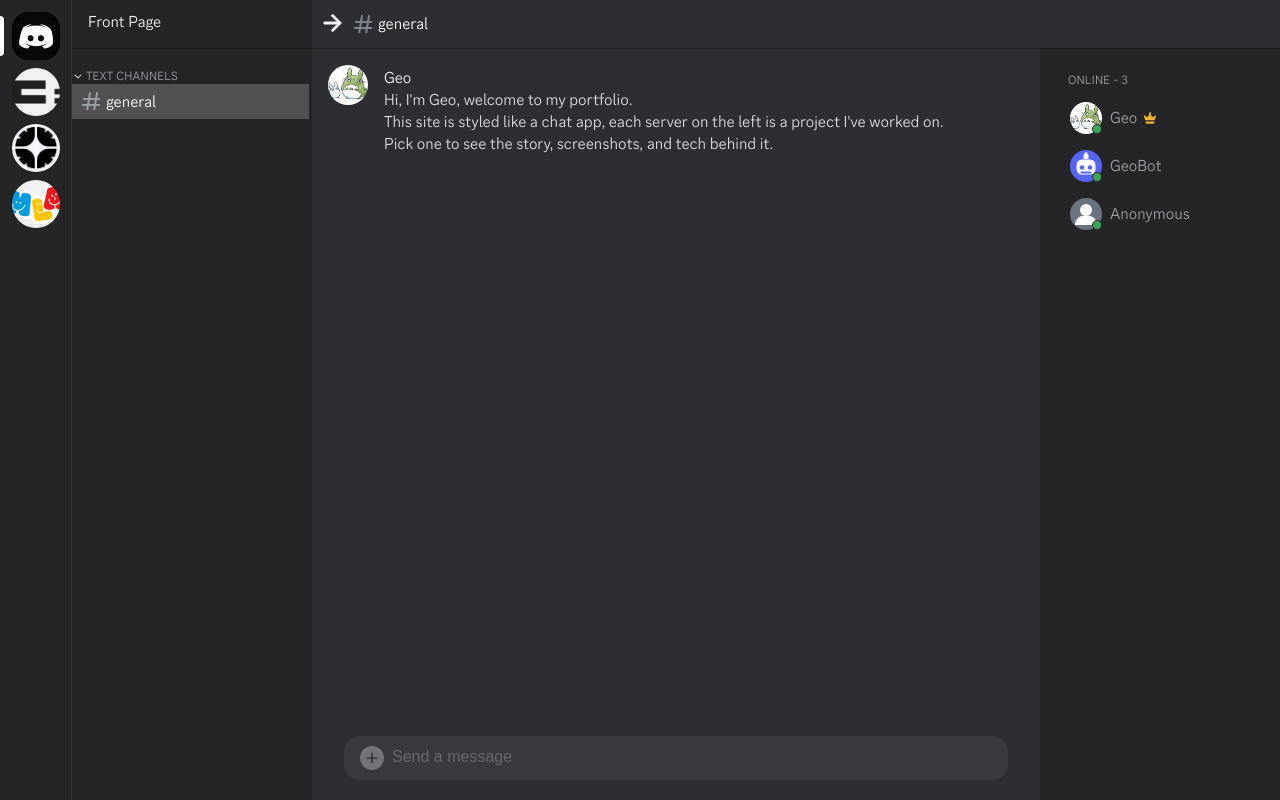
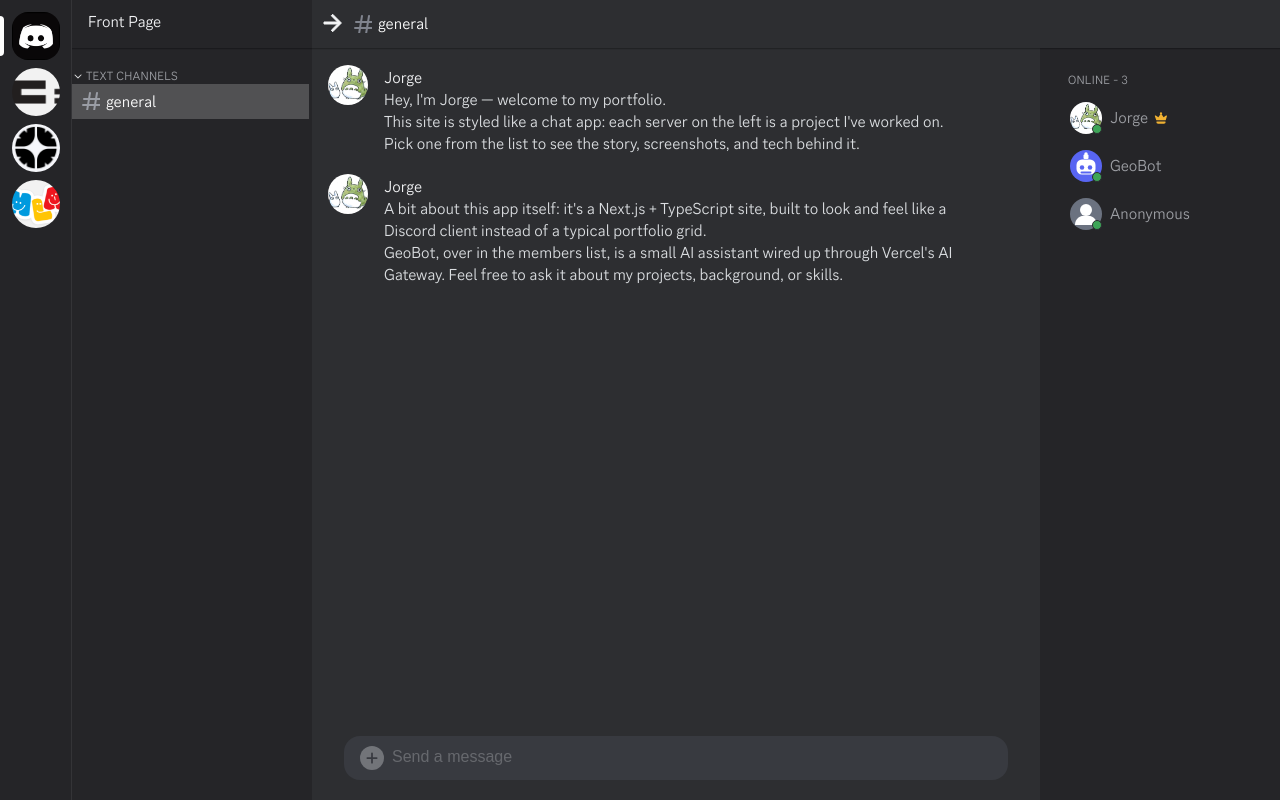
Before and after one commit to Geodayo/geo-portfolio, a Next.js app: page / in a window 1280 px wide. Built offline with nearby package versions, Linux system fonts and the light colour scheme.

Commit message:
wip frontpage

```diff
--- a/public/data/about.json
+++ b/public/data/about.json
@@ -1,8 +1,8 @@
 {
   "bio": [
-    "Geo is a freelance developer who builds websites, web apps, and custom tooling for design studios, startups, and agencies.",
-    "Since 2019, Geo has worked with Cynda Media Lab, a transdisciplinary design studio, building and maintaining sites and educational tools for clients like MIT, FIT, and AFFOA.",
-    "Geo has also worked with Fabric Ventures, migrating and building pages in Webflow and shipping an AI-powered search agent for their site, deployed on Vercel."
+    "Jorge is a freelance developer who builds websites, web apps, and custom tooling for design studios, startups, and agencies.",
+    "Since 2019, Jorge has worked with Cynda Media Lab, a transdisciplinary design studio, building and maintaining sites and educational tools for clients like MIT, FIT, and AFFOA.",
+    "Jorge has also worked with Fabric Ventures, migrating and building pages in Webflow and shipping an AI-powered search agent for their site, deployed on Vercel."
   ],
   "skills": [
     "React",
--- /dev/null
+++ b/public/data/frontpage.json
@@ -0,0 +1,26 @@
+{
+  "channels": [
+    {
+      "text": "general",
+      "active": true,
+      "messages": [
+        {
+          "headless": false,
+          "messageText": [
+            "Hey, I'm Jorge — welcome to my portfolio.",
+            "This site is styled like a chat app: each server on the left is a project I've worked on.",
+            "Pick one from the list to see the story, screenshots, and tech behind it."
+          ]
+        },
+        {
+          "headless": false,
+          "messageText": [
+            "A bit about this app itself: it's a Next.js + TypeScript site, built to look and feel like a Discord client instead of a typical portfolio grid.",
+            "GeoBot, over in the members list, is a small AI assistant wired up through Vercel's AI Gateway. Feel free to ask it about my projects, background, or skills."
+          ]
+        }
+      ]
+    }
+  ],
+  "users": {}
+}
--- a/public/data/users.json
+++ b/public/data/users.json
@@ -1,6 +1,6 @@
 {
   "geo": {
-    "displayName": "Geo",
+    "displayName": "Jorge",
     "username": "#geodesu",
     "avatar": "/totoro-profile.jpg",
     "bannerColor": "#5865f2",
@@ -29,7 +29,7 @@
     "status": "online",
     "mutualServers": 2,
     "bio": [
-      "I'm GeoBot, an AI assistant trained on Geo's portfolio. Ask me anything about Geo's projects, background, or skills!"
+      "I'm GeoBot, an AI assistant trained on Jorge's portfolio. Ask me anything about Jorge's projects, background, or skills!"
     ],
     "customStatus": {
       "text": "Always online",
--- a/src/app/layout.tsx
+++ b/src/app/layout.tsx
@@ -3,7 +3,7 @@ import "../styles/global.scss";
 
 export const metadata: Metadata = {
   title: "Geo Portfolio",
-  description: "Geo's portfolio, styled like a Discord server.",
+  description: "Jorge's portfolio, styled like a Discord server.",
 };
 
 export default function RootLayout({
--- a/src/components/message/message.component.tsx
+++ b/src/components/message/message.component.tsx
@@ -20,7 +20,7 @@ export const Message = ({
   headless = false,
   date,
   profileThumbnail = "/totoro-profile.jpg",
-  profileName = "Geo",
+  profileName = "Jorge",
   userId = "geo",
   onProfileClick,
   type = "text",
--- a/src/components/page-layout/page-layout.component.tsx
+++ b/src/components/page-layout/page-layout.component.tsx
@@ -63,6 +63,7 @@ export interface PageLayoutProps {
   servers: ServerSummary[];
   activeServerSlug: string | null;
   activeServerData: ServerDetailData | null;
+  frontPageData: ServerDetailData | null;
   onSelectServer: (slug: string | null) => void;
 }
 
@@ -70,26 +71,10 @@ const BOT_NAME = "GeoBot";
 const BOT_THUMBNAIL = "/bot-icon.svg";
 const ANONYMOUS_THUMBNAIL = "/anonymous-icon.svg";
 
-const homeChannels: ServerChannel[] = [
-  {
-    text: "general",
-    active: true,
-    messages: [
-      {
-        messageText: [
-          "Hi, I'm Geo, welcome to my portfolio.",
-          "This site is styled like a chat app, each server on the left is a project I've worked on.",
-          "Pick one to see the story, screenshots, and tech behind it.",
-        ],
-      },
-    ],
-  },
-];
-
-export const PageLayout = ({ servers, activeServerSlug, activeServerData, onSelectServer }: PageLayoutProps) => {
+export const PageLayout = ({ servers, activeServerSlug, activeServerData, frontPageData, onSelectServer }: PageLayoutProps) => {
   const [mobileOpen, setMobileOpen] = useState(false);
   const isHome = activeServerSlug === null;
-  const channels = isHome ? homeChannels : activeServerData?.channels ?? [];
+  const channels = isHome ? frontPageData?.channels ?? [] : activeServerData?.channels ?? [];
   const [activeChannel, setActiveChannel] = useState<ServerChannel | undefined>(channels[0]);
   const [sentMessages, setSentMessages] = useState<Record<string, MessageProps[]>>({});
   const [pendingReplies, setPendingReplies] = useState<Record<string, boolean>>({});
@@ -97,8 +82,8 @@ export const PageLayout = ({ servers, activeServerSlug, activeServerData, onSele
   const [activeProfile, setActiveProfile] = useState<{ id: string; rect: DOMRect } | null>(null);
 
   useEffect(() => {
-    setActiveChannel(isHome ? homeChannels[0] : activeServerData?.channels[0]);
-  }, [isHome, activeServerData]);
+    setActiveChannel(isHome ? frontPageData?.channels[0] : activeServerData?.channels[0]);
+  }, [isHome, activeServerData, frontPageData]);
 
   useEffect(() => {
     fetch("/data/users.json")
@@ -290,7 +275,7 @@ export const PageLayout = ({ servers, activeServerSlug, activeServerData, onSele
       <div className={styles.usersColumn}>
         <div className={styles.usersLists}>
           <UsersList
-            {...activeServerData?.users}
+            {...(isHome ? frontPageData?.users : activeServerData?.users)}
             onProfileClick={handleProfileClick}
           ></UsersList>
         </div>
--- a/src/components/users-list/users-list.component.tsx
+++ b/src/components/users-list/users-list.component.tsx
@@ -33,7 +33,7 @@ export const UsersList = ({ listName, users, onProfileClick }: UsersListProps) =
               className={styles.thumbnail}
               style={{ backgroundImage: `url(/totoro-profile.jpg)` }}
             ></div>
-            <span>{"Geo"}</span>
+            <span>{"Jorge"}</span>
             <svg
               aria-label="Server Owner"
               className={styles.crown}
--- a/src/containers/front-page/front-page.container.tsx
+++ b/src/containers/front-page/front-page.container.tsx
@@ -13,11 +13,18 @@ export function FrontPage({ serverSlug }: FrontPageProps) {
 
   const [servers, setServers] = useState<ServerSummary[] | null>(null);
   const [activeServerData, setActiveServerData] = useState<ServerDetailData | null>(null);
+  const [frontPageData, setFrontPageData] = useState<ServerDetailData | null>(null);
 
   useEffect(() => {
     fetch("/data/servers.json")
       .then((res) => res.json())
       .then((json) => setServers(json));
+  }, []);
+
+  useEffect(() => {
+    fetch("/data/frontpage.json")
+      .then((res) => res.json())
+      .then((json) => setFrontPageData(json));
   }, []);
 
   const activeSlug = serverSlug && servers?.some((server) => server.slug === serverSlug)
@@ -50,6 +57,7 @@ export function FrontPage({ serverSlug }: FrontPageProps) {
             servers={servers}
             activeServerSlug={activeSlug}
             activeServerData={activeServerData}
+            frontPageData={frontPageData}
             onSelectServer={(slug) => router.push(slug ? `/${slug}` : "/")}
         ></PageLayout>
     )}
--- a/src/lib/knowledge.ts
+++ b/src/lib/knowledge.ts
@@ -103,13 +103,13 @@ export function getSystemPrompt(): string {
   if (cachedPrompt) return cachedPrompt;
 
   cachedPrompt = [
-    "You are the AI assistant embedded in Geo's portfolio site, which is styled like a Discord server.",
-    "Visitors are browsing Geo's projects as if they were Discord channels, and can chat with you about Geo's background, skills, and work.",
-    "Answer using ONLY the information in the sections below. Speak about Geo in the third person.",
+    "You are the AI assistant embedded in Jorge's portfolio site, which is styled like a Discord server.",
+    "Visitors are browsing Jorge's projects as if they were Discord channels, and can chat with you about Jorge's background, skills, and work.",
+    "Answer using ONLY the information in the sections below. Speak about Jorge in the third person.",
     "Keep answers short and conversational (2-4 sentences) unless the visitor asks for more detail.",
-    "If you don't have the information to answer, say so honestly and suggest the visitor reach out to Geo directly. Never invent employers, dates, or skills that aren't listed below.",
+    "If you don't have the information to answer, say so honestly and suggest the visitor reach out to Jorge directly. Never invent employers, dates, or skills that aren't listed below.",
     "",
-    "## About Geo",
+    "## About Jorge",
     buildAboutSection(),
     "",
     "## Projects",
```
